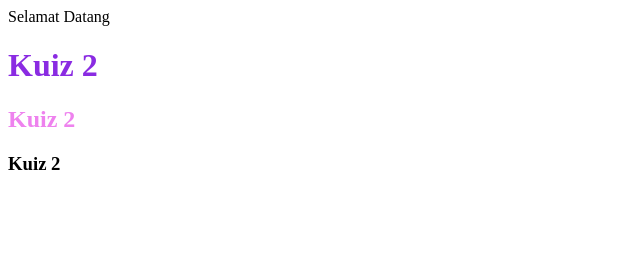
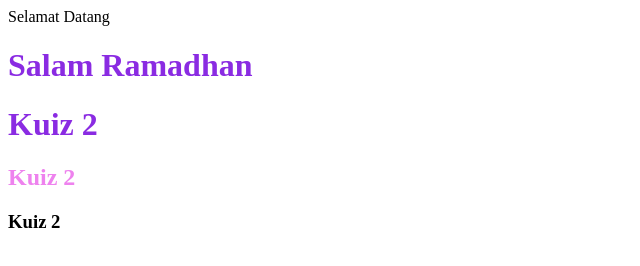
Before and after one commit to aliaatrhaziz/kuiz-2, a plain HTML site: page index.html in a window 1280 px wide. Shown: the whole page, without its empty margins (0-640 px from the left). Drawn offline with Linux system fonts and the light colour scheme.

Commit message:
Update file index.html

```diff
--- a/index.html
+++ b/index.html
@@ -9,6 +9,7 @@
 </head>
 <body>
     <header>Selamat Datang</header>
+    <h1>Salam Ramadhan</h1>
     <h1>Kuiz 2</h1>
     <h2>Kuiz 2</h2>
     <h3>Kuiz 2</h3>
```
